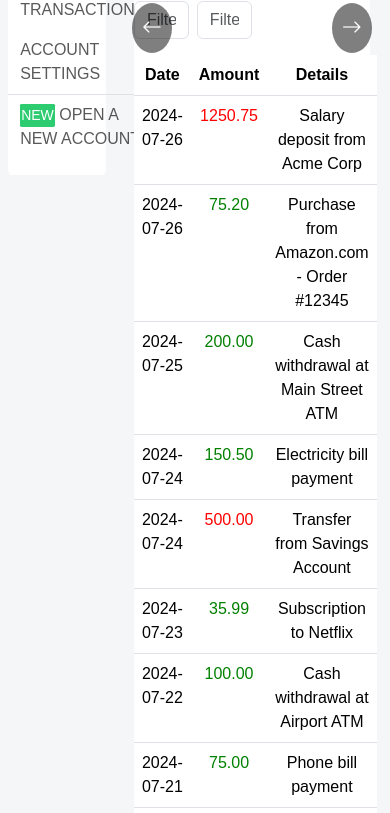
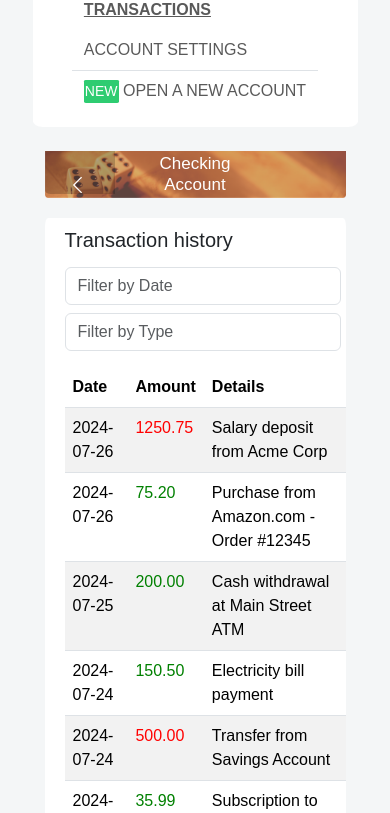
Before and after one commit to RalitsaIlieva/Bank-transactions, a website: page index.html in a window 390 px wide. Shown: the part 413-1226 px from the top of the page. Drawn offline with nearby package versions, Linux system fonts and the light colour scheme.

Commit message:
buttons with arrows, filter by type, styling table, responsiveness

```diff
--- /dev/null
+++ b/app.js
@@ -0,0 +1,44 @@
+function filterTable(filterValue) {
+    const rows = document.querySelectorAll(
+      ".table.table-striped tbody tr"
+    );
+
+    rows.forEach((row) => {
+      const cells = row.querySelectorAll("td");
+
+      if (filterValue === "debit") {
+        const hasClass = Array.from(cells).some((cell) =>
+          cell.classList.contains("withdrawal")
+        );
+        if (hasClass) {
+          row.style.display = "";
+        } else {
+          row.style.display = "none";
+        }
+      } else if (filterValue === "credit") {
+        const hasClass = Array.from(cells).some((cell) =>
+          cell.classList.contains("deposit")
+        );
+        if (hasClass) {
+          row.style.display = "";
+        } else {
+          row.style.display = "none";
+        }
+      } else {
+        row.style.display = "";
+      }
+    });
+  };
+
+  function toggleNavigationButtons(index) {
+    const prevDiv = document.querySelector(".arrow-left");
+    const nextDiv = document.querySelector(".arrow-right");
+
+    if (index === 0) {
+      nextDiv.style.display = "none";
+      prevDiv.style.display = "block";
+    } else {
+      nextDiv.style.display = "block";
+      prevDiv.style.display = "none";
+    }
+  };
--- a/index.html
+++ b/index.html
@@ -17,19 +17,76 @@
     />
     <style>
       /* Custom CSS */
+      .arrow-left {
+        background-color: rgba(0, 0, 0, 0.2);
+        width: 70px;
+        height: 132px;
+        position: absolute;
+        z-index: 1;
+        border-bottom-left-radius: 8%;
+        cursor: pointer;
+      }
+      .arrow-right {
+        background-color: rgba(0, 0, 0, 0.2);
+        width: 70px;
+        height: 132px;
+        position: absolute;
+        z-index: 1;
+        border-bottom-right-radius: 8%;
+        cursor: pointer;
+        right: 1.6%;
+        top: 0%;
+      }
+      @media (max-width: 1400px) {
+        .arrow-left, .arrow-right{
+          height: 114px;
+        }
+      }
+      @media (max-width: 1192px) {
+        .arrow-left, .arrow-right{
+          height: 95px;
+        }
+      }
+      @media (max-width: 994px) {
+        .arrow-left, .arrow-right {
+          height: 70px;
 
+        }
+      }
+
+      @media (max-width: 765px) {
+        .arrow-left, .arrow-right{
+          height: 65px;
+        }
+      }
+
+      @media (max-width: 570px) {
+        .arrow-right {
+          height: 65px;
+        }
+      }
+      @media (max-width: 500px) {
+        .arrow-left, .arrow-right{
+          height: 52px;
+        }
+      }
+      @media (max-width: 415px) {
+        .arrow-left, .arrow-right{
+          height: 43px;
+        }
+      }
       .btn-arrow {
+        top: 9%;
+        color: white;
+        font-size: 20px;
+        z-index: 10;
         position: absolute;
-        top: 9%;
-        transform: translateY(-50%);
-        background-color: rgba(0, 0, 0, 0.5);
-        color: white;
-        border: none;
-        padding: 10px;
-        border-radius: 50%;
-        font-size: 20px;
-        cursor: pointer;
-        z-index: 10;
+        top: 30%;
+      }
+
+      .bi-chevron-left {
+        color: inherit;
+        text-decoration: none;
       }
 
       .left {
@@ -40,29 +97,29 @@
         right: 10px;
       }
 
-      .btn-arrow:hover {
-        background-color: rgba(0, 0, 0, 0.8);
-      }
       .account {
         margin-bottom: 20px;
-      }
-
-      .panel-header {
-        display: flex;
-        align-items: center;
-        margin-bottom: 10px;
-        justify-content: center;
-        width: 100%;
       }
 
       .panel-header h2 {
         margin: 0;
       }
+      @media (max-width: 750px) {
+        .panel-header h2 {
+          font-size: 17px;
+        }
+      }
       .filter-controls {
-        width: 50%;
+        margin: 15px 0;
+        padding-right: 5px;
       }
       .my-content {
         position: relative;
+      }
+      .new-container {
+        text-align: start;
+        padding-left: 20px;
+        border-radius: 1%;
       }
     </style>
   </head>
@@ -130,14 +187,14 @@
     <div class="container text-center">
       <div class="row">
         <nav
-          class="container secondary-nav navbar navbar-expand-lg navbar-light custom-white-bg col-3 mt-4 pb-4"
+          class="container secondary-nav navbar navbar-expand-lg navbar-light custom-white-bg col-10 col-md-3 mt-4 pb-4"
         >
           <ul class="navbar-nav mx-auto row flex-column pt-2">
             <li class="nav-item col-12">
               <a class="nav-link" href="#">Balance</a>
             </li>
             <li class="nav-item col-12">
-              <a class="nav-link" href="#">Transactions</a>
+              <a class="nav-link transactions" href="#">Transactions</a>
             </li>
             <li class="nav-item col-12 border-bottom">
               <a class="nav-link" href="#">Account Settings</a>
@@ -149,8 +206,8 @@
           </ul>
         </nav>
 
-        <main class="container mt-4 my-content col-8">
-          <div class="filter-controls d-flex gap-2 mb-3">
+        <main class="container mt-4 my-content col-10 col-md-8">
+          <div class="filter-controls d-flex flex-column flex-md-row gap-2 mb-3 col-12 col-md-8">
             <input
               type="text"
               id="date-filter"
@@ -175,6 +232,7 @@
           integrity="sha384-C6RzsynM9kWDrMNeT87bh95OGNyZPhcTNXj1NW7RuBCsyN/o0jlpcV8Qyq46cDfL"
           crossorigin="anonymous"
         ></script>
+        <script src="app.js" defer></script>
         <script>
           window.addEventListener("DOMContentLoaded", (event) => {
             document.body.classList.add("loaded");
@@ -187,7 +245,7 @@
                 document.getElementById("accounts-container");
 
               let currentAccountIndex = 0; // Keep track of the currently displayed account
-              const filterControls = document.querySelector(".filter-controls"); // Select the filter-controls element
+              const filterControls = document.querySelector(".filter-controls");
               filterControls.parentNode.removeChild(filterControls);
 
               function displayAccount(index) {
@@ -213,11 +271,8 @@
 
                 accountDiv.appendChild(panelHeader);
 
-                const filterControlsClone = filterControls.cloneNode(true);
-                filterControlsClone.style.display = "block";
-                accountDiv.appendChild(filterControlsClone);
                 const table = document.createElement("table");
-                table.classList.add("table");
+                table.classList.add("table", "table-striped");
                 const thead = document.createElement("thead");
                 const headerRow = thead.insertRow();
                 ["Date", "Amount", "Details"].forEach((headerText) => {
@@ -254,43 +309,63 @@
                 accountsContainer.appendChild(accountDiv);
                 const newDiv = document.createElement("div");
                 newDiv.classList.add("new-container");
+                const tableHeading = document.createElement("h5");
+                tableHeading.textContent = "Transaction history";
+                const filterControlsClone = filterControls.cloneNode(true);
+                filterControlsClone.style.display = "block";
+                newDiv.appendChild(tableHeading);
                 newDiv.appendChild(filterControlsClone);
                 newDiv.appendChild(table);
                 accountsContainer.appendChild(newDiv);
+                toggleNavigationButtons(index);
+                const filterByType = document.getElementById("type-filter");
+                filterByType.addEventListener("keydown", function (event) {
+                  if (event.key === "Enter") {
+                    const filterValue = filterByType.value.trim();
+
+                    filterTable(filterValue.toLowerCase());
+                  }
+                });
               }
 
-              displayAccount(currentAccountIndex); // Display the first account initially
-
               // Add navigation buttons (or dropdown, etc.)
+              const prevDiv = document.createElement("div");
+              prevDiv.classList.add("arrow-left");
               const prevButton = document.createElement("button");
               prevButton.classList.add("btn", "btn-arrow", "left");
+              prevDiv.appendChild(prevButton);
               const iconPrevButton = document.createElement("i");
-              iconPrevButton.classList.add("bi", "bi-arrow-left");
+              iconPrevButton.classList.add("bi", "bi-chevron-left");
               prevButton.appendChild(iconPrevButton);
-              prevButton.addEventListener("click", () => {
+              prevDiv.addEventListener("click", () => {
                 currentAccountIndex =
                   (currentAccountIndex - 1 + accounts.length) % accounts.length;
                 displayAccount(currentAccountIndex);
               });
               accountsContainer.parentNode.insertBefore(
-                prevButton,
+                prevDiv,
                 accountsContainer
               );
 
+              const nextDiv = document.createElement("div");
+              nextDiv.classList.add("arrow-right");
               const nextButton = document.createElement("button");
               nextButton.classList.add("btn", "btn-arrow", "right");
+              nextDiv.appendChild(nextButton);
               const iconNextButton = document.createElement("i");
-              iconNextButton.classList.add("bi", "bi-arrow-right");
+              iconNextButton.classList.add("bi", "bi-chevron-right");
               nextButton.appendChild(iconNextButton);
-              nextButton.addEventListener("click", () => {
+              nextDiv.addEventListener("click", () => {
                 currentAccountIndex =
                   (currentAccountIndex + 1) % accounts.length;
                 displayAccount(currentAccountIndex);
               });
               accountsContainer.parentNode.insertBefore(
-                nextButton,
+                nextDiv,
                 accountsContainer.nextSibling
               );
+
+              displayAccount(currentAccountIndex);
             });
         </script>
       </div>
--- a/styles.scss
+++ b/styles.scss
@@ -37,8 +37,7 @@ html body {
 }
 
 .panel-header {
-    position: relative; /* This will allow the h2 to be positioned relative to this container */
-    width: 100%; /* Ensure the container takes up the full width of its parent */
+    position: relative;
   }
 
   .panel-header img {
@@ -60,3 +59,8 @@ html body {
     background-color: $white;
     padding-top: 10px;
   }
+
+  .nav-link.transactions {
+    font-weight: bold;
+    text-decoration: underline;
+  }
```
Also changed, not shown: styles.css, 1 other file.
